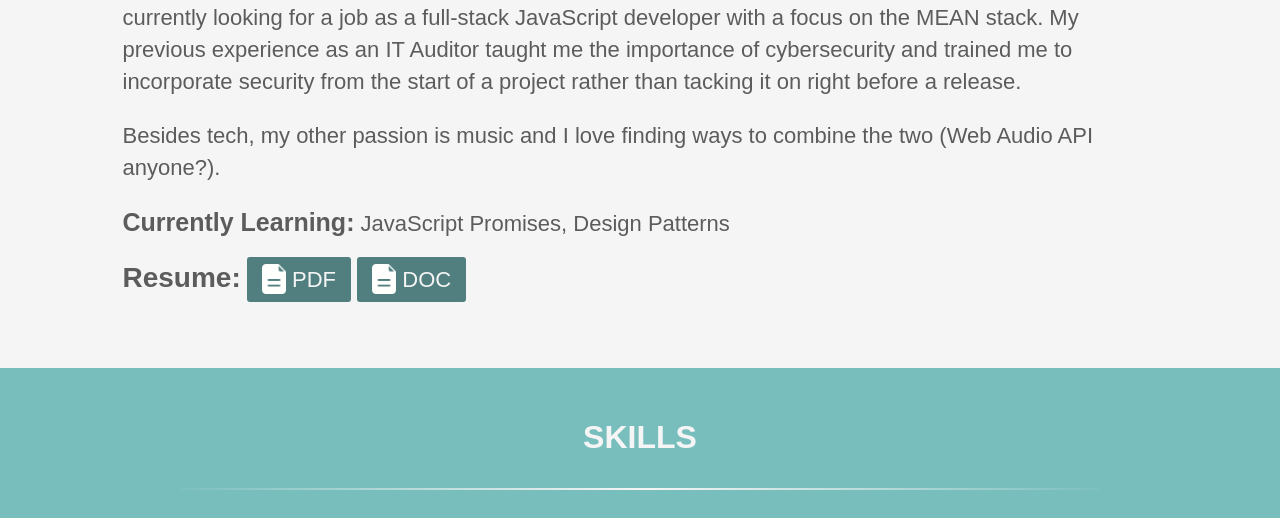
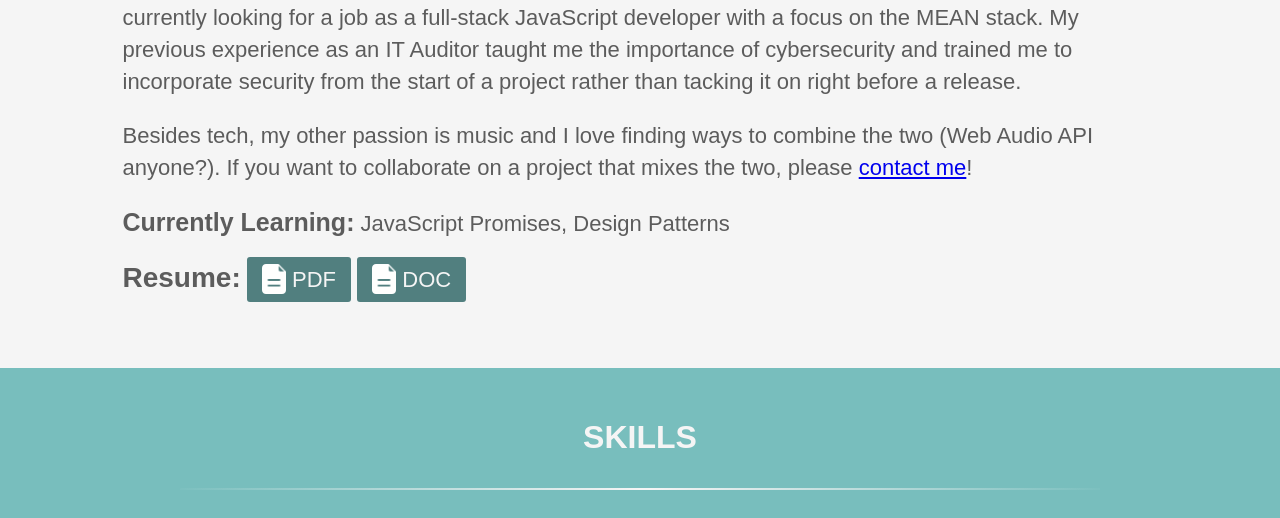
Before and after one commit to chadchristensen/portfolio-site, a website: page index.html in a window 1280 px wide. Shown: the part 1002-1520 px from the top of the page. Drawn offline with nearby package versions, Linux system fonts and the light colour scheme; files whose address does not match are found by name.

Commit message:
Add to about section

```diff
--- a/index.html
+++ b/index.html
@@ -54,7 +54,8 @@
                 from the start of a project rather than tacking it on right before a release.</p>
 
                 <p class="about">Besides tech, my other passion is music and I love
-                finding ways to combine the two (Web Audio API anyone?).
+                finding ways to combine the two (Web Audio API anyone?).  If you want to collaborate on a project that
+                mixes the two, please <a data-scroll href="#contact">contact me</a>!
 
                 <p class="about"><span id="learning">Currently Learning:</span> JavaScript Promises, Design Patterns</p>
                 <p class="about"><span id="resume">Resume:</span> <a target="_blank" class="resume" href="./chad_christensen_resume.pdf"><img src="./img/document_icon.png" alt="Document Icon"> PDF</a> <a class="resume" href="./chad_christensen_resume.doc"><img src="./img/document_icon.png" alt="Document Icon"> DOC</a></p>
```
